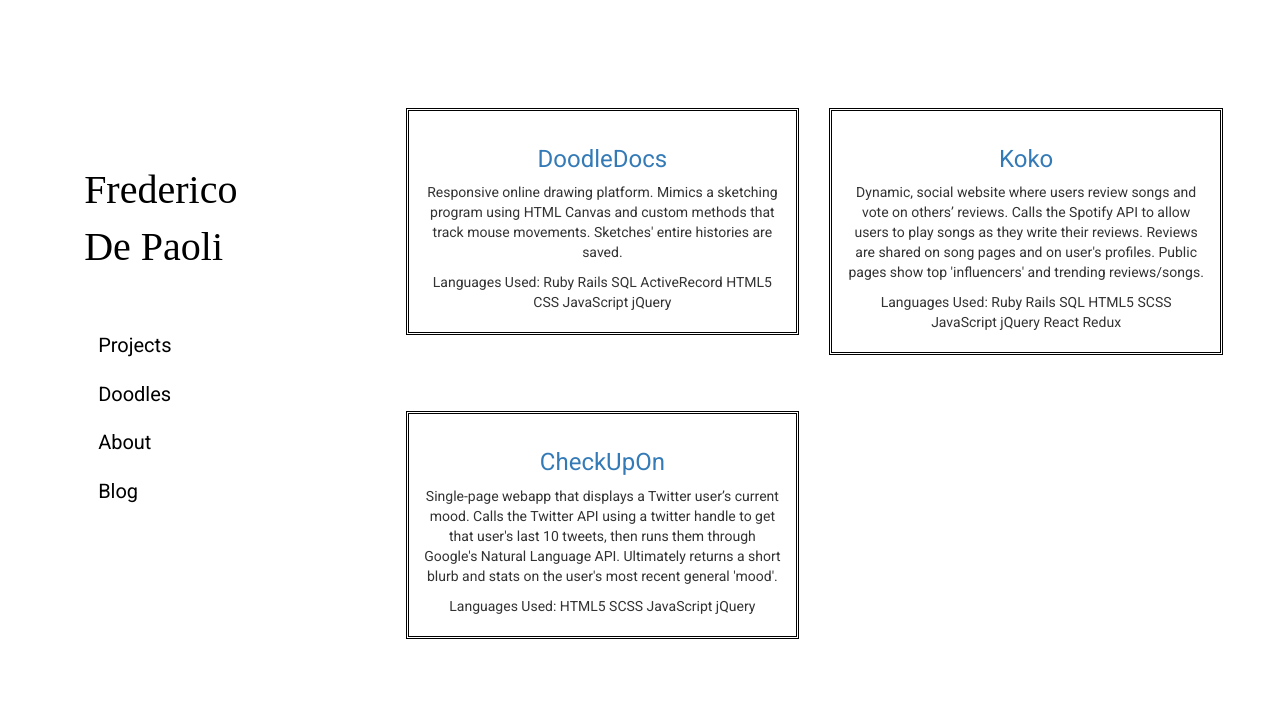
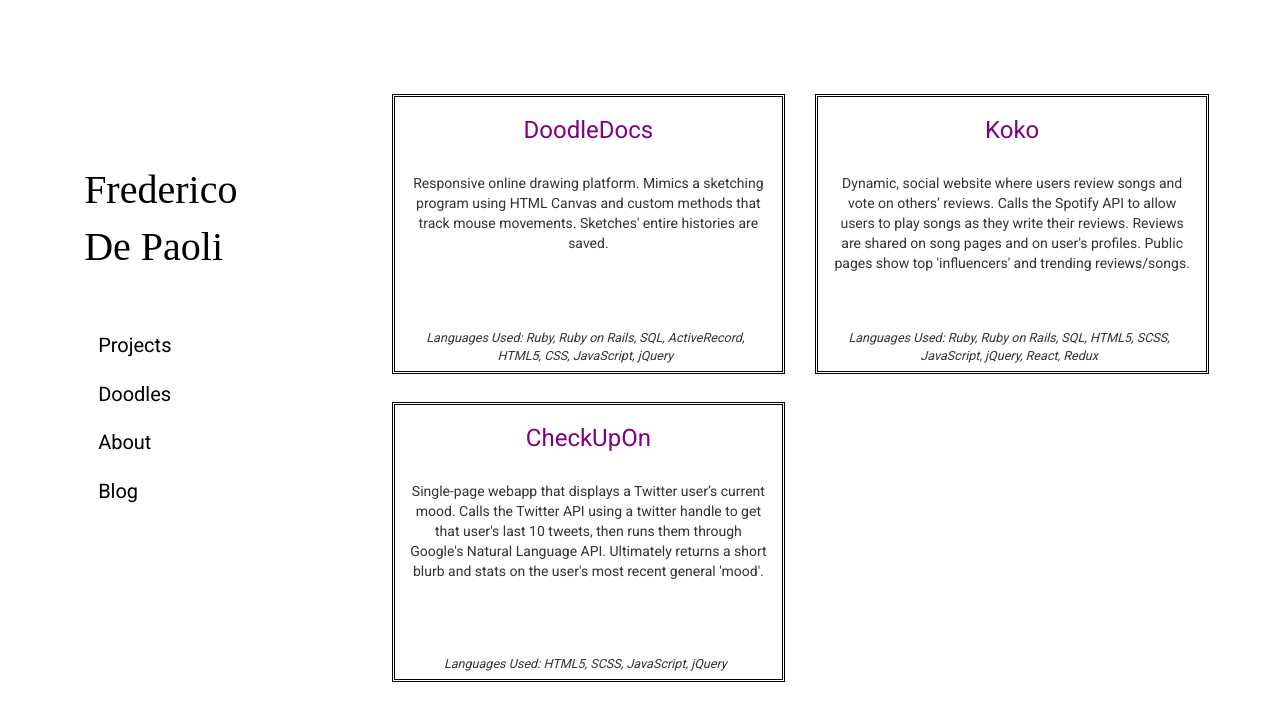
Before and after one commit to depaolif/depaolif.github.io, a React app: page /#/projects in a window 1280 px wide. Shown: the top 710 px of the page. Built offline with nearby package versions, Linux system fonts and the light colour scheme; a web font is replaced by a local one.

Commit message:
projects are aligned now and have links

```diff
--- a/src/components/about.js
+++ b/src/components/about.js
@@ -22,16 +22,16 @@ class About extends React.Component {
             <Col md={6}>
               <p className="s-header">Social</p>
               <ul className="s-items">
-                <li><a className="s-link" href="https://www.linkedin.com/in/frederico-de-paoli/">LinkedIn</a></li>
-                <li><a className="s-link" href="https://github.com/depaolif">Github</a></li>
-                <li><a className="s-link" href="https://medium.com/@frederico.de.paoli/">Blog</a></li>
+                <li><a className="p-link" href="https://www.linkedin.com/in/frederico-de-paoli/">LinkedIn</a></li>
+                <li><a className="p-link" href="https://github.com/depaolif">Github</a></li>
+                <li><a className="p-link" href="https://medium.com/@frederico.de.paoli/">Blog</a></li>
               </ul>
             </Col>
             <Col md={6}>
               <p className="s-header">Personal</p>
               <ul className="s-items">
-                <li><a className="s-link" href="mailto:frederico.de.paoli@gmail.com">Email</a></li>
-                <li><a className="s-link" target="_blank" href="De Paoli - Resume w icons.pdf">Resume</a></li>
+                <li><a className="p-link" href="mailto:frederico.de.paoli@gmail.com">Email</a></li>
+                <li><a className="p-link" target="_blank" href="De Paoli - Resume w icons.pdf">Resume</a></li>
               </ul>
             </Col>
           </div>
--- a/src/components/project.js
+++ b/src/components/project.js
@@ -6,9 +6,10 @@ class Project extends React.Component {
     const { title, description, languages, externalApis, githubLink } = this.props
     return (
       <div className="project-box">
-        <h3><a href={githubLink} target="_blank">{title}</a></h3>
-        <p>{description}</p>
-        <p>Languages Used: {languages.join(' ')}</p>
+        <h3><a className="p-link" href={githubLink} target="_blank">{title}</a></h3>
+        <br></br>
+        <p className="description">{description}</p>
+        <p className="languages">Languages Used: {languages.join(', ')}</p>
       </div>
     )
   }
--- a/src/css/about.scss
+++ b/src/css/about.scss
@@ -22,14 +22,3 @@
 .s-items {
   text-align: left;
 }
-
-.s-link, .s-link:link, .s-link:visited, .s-link:active {
-  text-decoration: none;
-  text-align: left;
-  color: $maincolor1;
-}
-
-.s-link:hover {
-  text-decoration: underline;
-  color: $maincolor1;
-}
--- a/src/css/project.scss
+++ b/src/css/project.scss
@@ -1,7 +1,23 @@
+@import 'variables';
+
 .project-box {
   border: 0.25em double black;
-  padding: 15px 15px 10px 15px;
-  margin: 2em;
+  padding: 0px 15px 10px 15px;
+  margin: 1em;
   width: 100%;
+  height: 20em;
   text-align: center;
 }
+
+.description {
+
+}
+
+.languages {
+  font-size: 0.9em;
+  font-style: italic;
+  width: 83%;
+  position: absolute;
+  bottom: 1em;
+  text-align: center;
+}
--- a/src/css/variables.scss
+++ b/src/css/variables.scss
@@ -1 +1,12 @@
 $maincolor1: purple;
+
+.p-link, .p-link:link, .p-link:visited, .p-link:active {
+  text-decoration: none;
+  text-align: left;
+  color: $maincolor1;
+}
+
+.p-link:hover {
+  border-bottom: 1px dashed $maincolor1;
+  color: $maincolor1;
+}
--- a/src/data/projects.js
+++ b/src/data/projects.js
@@ -2,14 +2,14 @@ const ProjectData = [
   {
     "title": "DoodleDocs",
     "description": "Responsive online drawing platform. Mimics a sketching program using HTML Canvas and custom methods that track mouse movements. Sketches' entire histories are saved.",
-    "languages": ["Ruby", "Rails", "SQL", "ActiveRecord", "HTML5", "CSS", "JavaScript", "jQuery"],
+    "languages": ["Ruby", "Ruby on Rails", "SQL", "ActiveRecord", "HTML5", "CSS", "JavaScript", "jQuery"],
     "external apis": [],
     "github link": "https://github.com/depaolif/doodledocs",
   },
   {
     "title": "Koko",
     "description": "Dynamic, social website where users review songs and vote on others’ reviews. Calls the Spotify API to allow users to play songs as they write their reviews. Reviews are shared on song pages and on user's profiles. Public pages show top 'influencers' and trending reviews/songs.",
-    "languages": ["Ruby", "Rails", "SQL", "HTML5", "SCSS", "JavaScript", "jQuery", "React", "Redux"],
+    "languages": ["Ruby", "Ruby on Rails", "SQL", "HTML5", "SCSS", "JavaScript", "jQuery", "React", "Redux"],
     "external apis": ["Spotify"],
     "github link": "https://github.com/depaolif/yelpify"
   },
```
